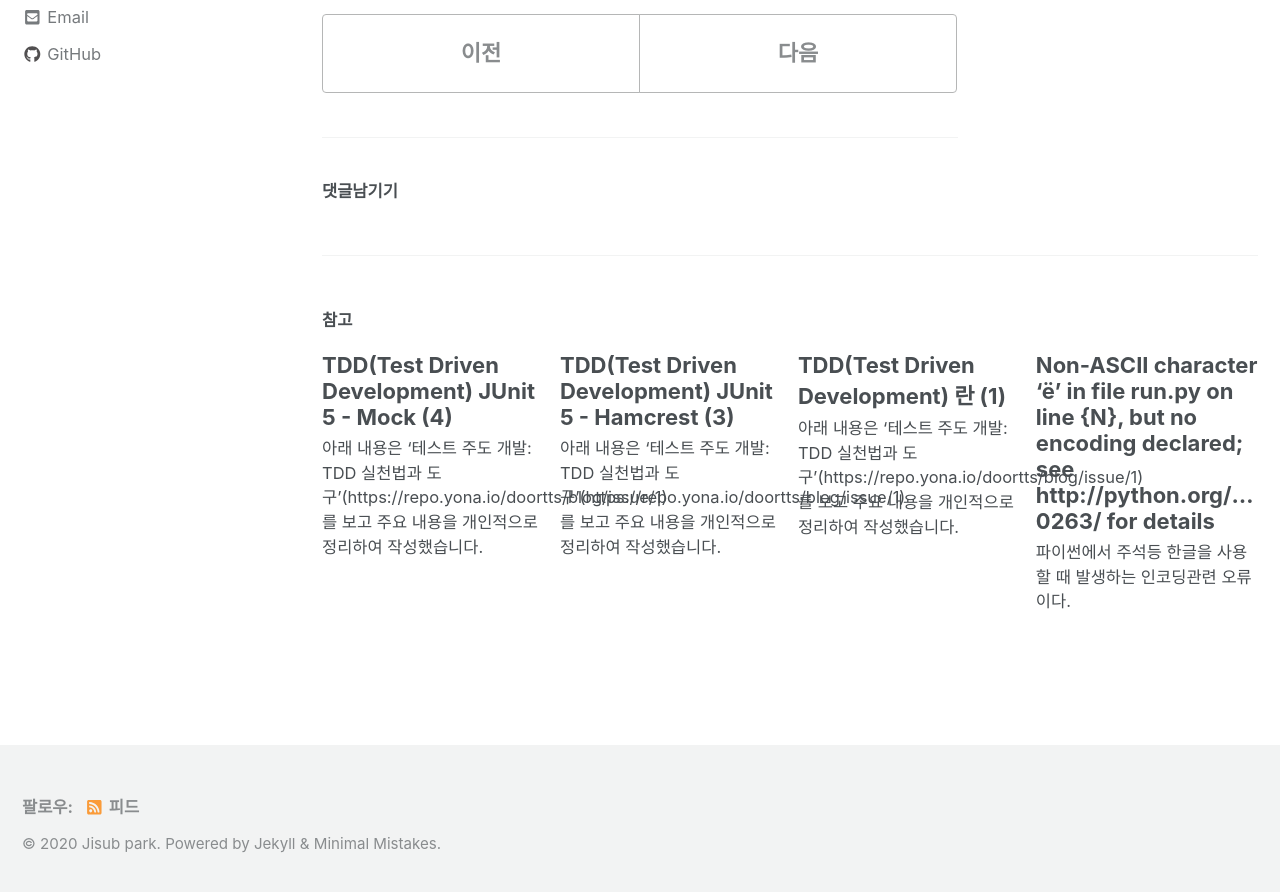
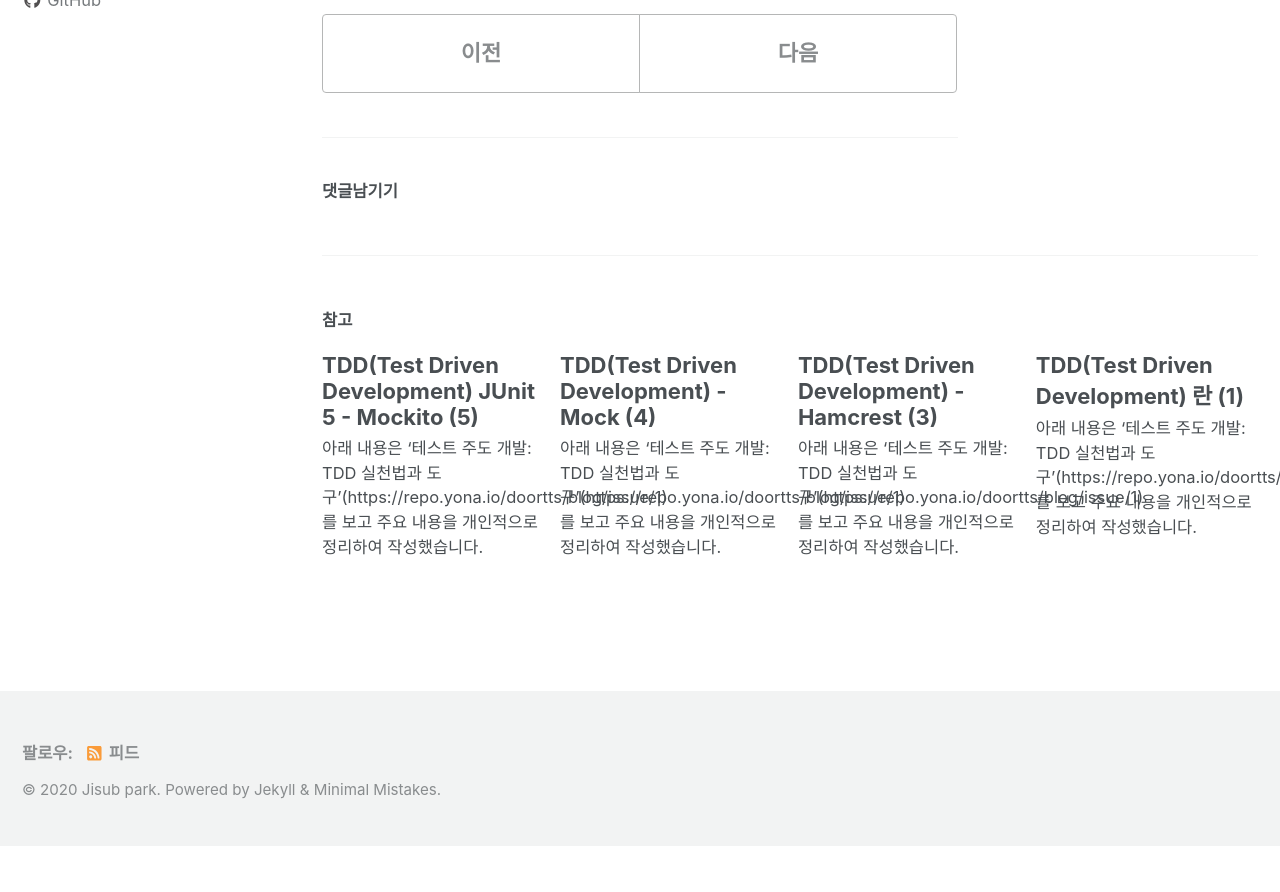
Before and after one commit to subji/subji.github.io, a Jekyll site: the page built from _posts/2020-06-23-tdd-java-2.md, in a window 1280 px wide and 900 px high, scrolled down 8458 px. Shown: the top 892 px of the window. Built offline with Jekyll 4.4.1, drawn with Linux system fonts in a browser that asks for light colours; cached includes are drawn as plain includes; nearby versions of some CDN libraries; comment, search, counter and statistics services are not loaded; after the commit the page ends 9304 px from its top, so only the background shows below that; some of the changed lines change nothing that is shown; some of the changed text lies outside the part shown.

Commit message:
202006301022

````diff
--- a/_posts/2020-06-23-tdd-java-2.md
+++ b/_posts/2020-06-23-tdd-java-2.md
@@ -1,5 +1,5 @@
 ---
-title: "TDD(Test Driven Development) JUnit 5 (2)"
+title: "TDD(Test Driven Development) - JUnit 5 (2)"
 date: 2020-06-23
 categories: posts
 tags: ["TDD", "Java", "JUnit"]
--- a/_posts/2020-06-29-tdd-java-3.md
+++ b/_posts/2020-06-29-tdd-java-3.md
@@ -1,5 +1,5 @@
 ---
-title: "TDD(Test Driven Development) JUnit 5 - Hamcrest (3)"
+title: "TDD(Test Driven Development) - Hamcrest (3)"
 date: 2020-06-29
 categories: posts
 tags: ["TDD", "Java", "JUnit", "Hamcrest"]
--- a/_posts/2020-06-29-tdd-java-4.md
+++ b/_posts/2020-06-29-tdd-java-4.md
@@ -1,8 +1,8 @@
 ---
-title: "TDD(Test Driven Development) JUnit 5 - Mock (4)"
+title: "TDD(Test Driven Development) - Mock (4)"
 date: 2020-06-29
 categories: posts
-tags: ["TDD", "Java", "JUnit", "Mokito"]
+tags: ["TDD", "Java", "JUnit"]
 ---
 
 아래 내용은 ‘테스트 주도 개발: TDD 실천법과 도구'(https://repo.yona.io/doortts/blog/issue/1)를 보고 주요 내용을 개인적으로 정리하여 작성했습니다.
--- /dev/null
+++ b/_posts/2020-06-30-tdd-java-5.md
@@ -0,0 +1,79 @@
+---
+title: "TDD(Test Driven Development) JUnit 5 - Mockito (5)"
+date: 2020-06-30
+categories: posts
+tags: ["TDD", "Java", "JUnit", "Mockito"]
+---
+
+아래 내용은 ‘테스트 주도 개발: TDD 실천법과 도구'(https://repo.yona.io/doortts/blog/issue/1)를 보고 주요 내용을 개인적으로 정리하여 작성했습니다.
+
+### **Mockito ?**
+---
+[특징 및 동기](https://github.com/mockito/mockito/wiki/Features-And-Motivations) 에서 보면 JMock, EasyMock 보다 가볍고 직관적인 라이브러리라고 설명하고 있다. 또한 기존의 *예상-실행-검증* 이 아닌 방식으로 행위 보다 상태에 조금더 집중했다고 되어있다.
+
+문법은 EasyMock 과 비슷하며 따라서 EasyMock 에서의 리팩토링에 큰 어려움이 없다. 테스트 스파이 또한 구현되어 있다. 아래 몇가지 추가적인 특징이 있다.
+
+- 인터페이스 만큼 견고한 Mock 객체
+- 간단한 어노테이션 지원 *ex) @Mock*
+- 검증 에러에 대한 깔끔한 출력 지원
+- 유연한 검증 가능 *ex) 원하는 것만 검증하거나, 특정 검증을 제외 시키는 것*
+- 횟수 및 최소 한번 실행에 대한 검증 제공
+- 인수를 이용한 stub 과 유연한 검증 제공 *ex) 리플렉션을 사용한 anyObject(), anyString(), refEq() 등*
+- 사용자 정의 Matcher 함수 또는 기존의 Hamcrest Matcher 사용 가능
+-
+<br>
+
+### **Mockito 설치**
+---
+**Maven**
+```xml
+<dependency>
+  <groupId>org.mockito</groupId>
+  <artifactId>mockito-all</artifactId>
+  <version>1.10.19</version>
+  <scope>test</scope>
+</dependency>
+```
+
+**Gradle**
+```groovy
+testCompile group: 'org.mockito', name: 'mockito-all', version: '1.10.19'
+```
+
+<br>
+
+### **Mockito 예제**
+---
+Mockito 는 위에서 말했듯이 예상-실행-검증의 간단한 절차를 가진다. 그러면 이런 과정을 어떻게 작성해야 할까?
+
+첫번째로 Mock 객체를 생성한다.
+
+```java
+List mockedList = mock(List.class);
+```
+
+그 다음으로는 stub 을 정의한다. 대부분 when-then 으로 이루어져있다.
+
+```java
+when(mockedList.get(0)).thenReturn("item");
+```
+
+마지막으로 실행에 대한 검증을 한다. 검증에는 호출횟수를 나타내는 함수(times(), atLeastOnce(), 등) 가 있다 또한 두번쨰 줄의 검증처럼 add 함수에 인자로 Matcher 함수를 넘겨줄 수 있다.
+
+```java
+verify(mockedList, times(1)).add("item");
+
+verify(mockedList).add(any())
+```
+
+그외에도 Mock 객체의 호출 순서를 지정하는 방법, void 메소드의 검증방법 등이 참고했던 [페이지](https://repo.yona.io/doortts/blog/issue/1)에 나와있다.
+
+<br>
+
+### **Mockito 예제 - spy**
+---
+실제 객체를 Mock 객체로 사용할 수 있게 도와주는 기능이다. final 메소드는 spy 함수로 만들 수 없다.
+
+### **마치며**
+---
+Mockito 는 위에 나온 기능 외에도 BDD 지원, SMART_NULL 지원등의 다양한 기능들이 있다. 차근차근 기본적인 것부터 추가하며 여러 기능을 사용해봐야 겠다. 하지만 무엇보다 중요한건 테스트는 최대한 엄격하고 세세하지만 간단하게 작성해야겠다.
````
Also changed, not shown: assets/images/tdd1.PNG (added), assets/images/tdd2.PNG (added).
